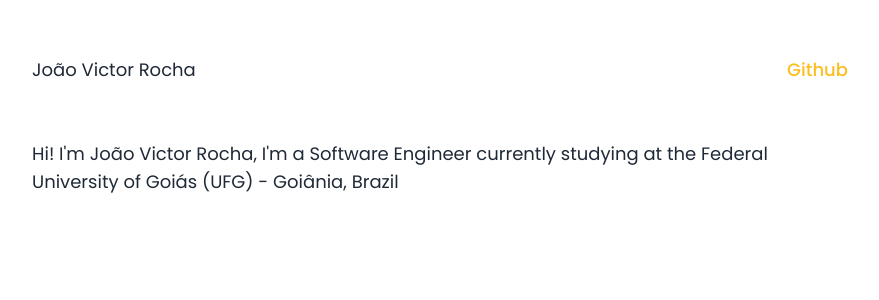
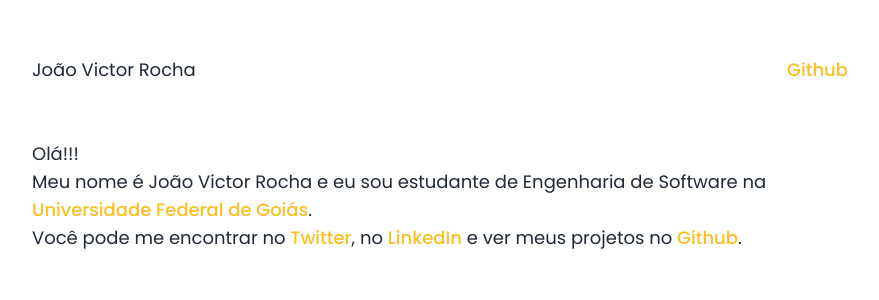
Before and after one commit to vixtorocha/digital-garden, a Next.js app: page / in a window 1280 px wide. Shown: the top 300 px of the page, without its empty margins (200-1079 px from the left). Built offline with nearby package versions, Linux system fonts and the light colour scheme.

Commit message:
Update index text

```diff
--- a/pages/index.tsx
+++ b/pages/index.tsx
@@ -1,4 +1,5 @@
 import Head from "next/head";
+import Link from "components/Link";
 
 export default function Home() {
   return (
@@ -9,9 +10,18 @@ export default function Home() {
       </Head>
 
       <main className="">
+        <p>Olá!!!</p>
         <p>
-          Hi! I'm João Victor Rocha, I'm a Software Engineer currently studying
-          at the Federal University of Goiás (UFG) - Goiânia, Brazil
+          Meu nome é João Victor Rocha e eu sou estudante de Engenharia de
+          Software na{" "}
+          <Link href="https://www.ufg.br/">Universidade Federal de Goiás</Link>.
+        </p>
+        <p>
+          Você pode me encontrar no{" "}
+          <Link href="https://twitter.com/vixtorocha">Twitter</Link>, no{" "}
+          <Link href="https://www.linkedin.com/in/vixtorocha/">LinkedIn</Link> e
+          ver meus projetos no{" "}
+          <Link href="https://github.com/vixtorocha">Github</Link>.
         </p>
       </main>
     </div>
```
